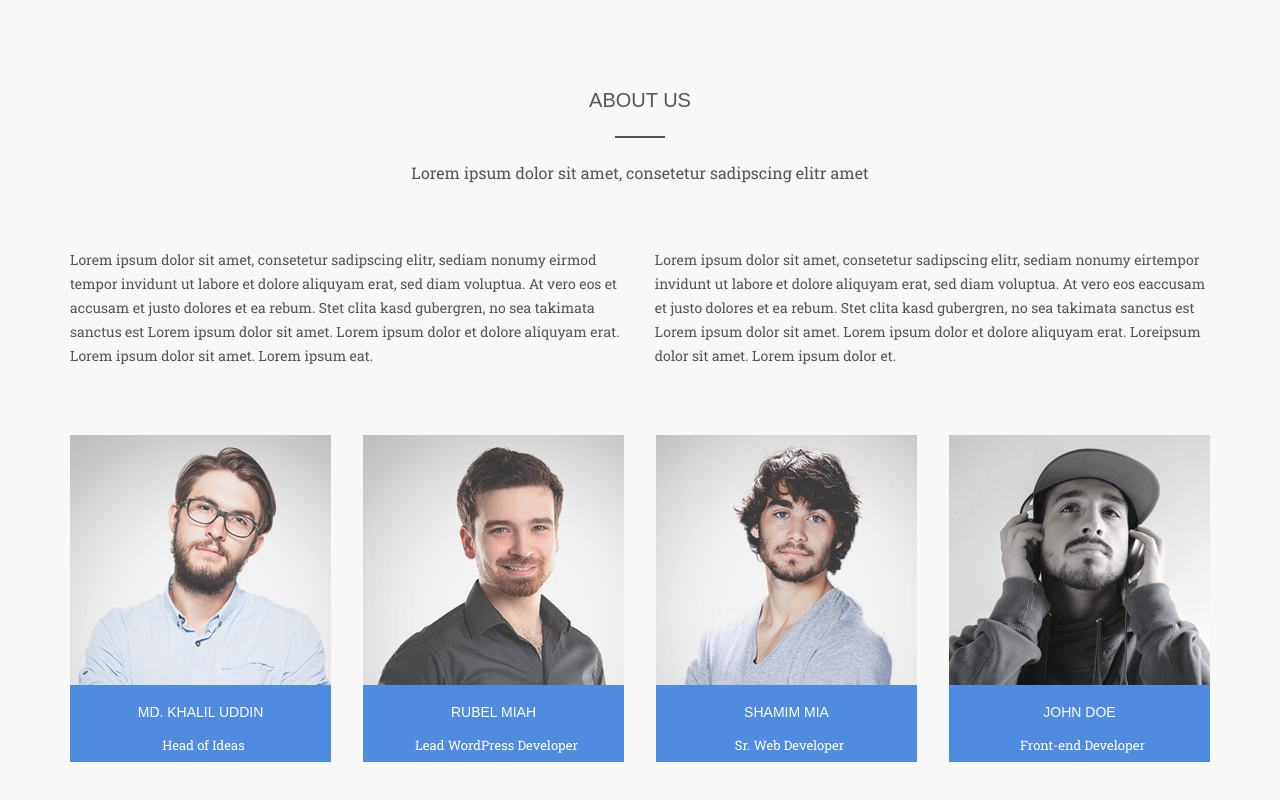
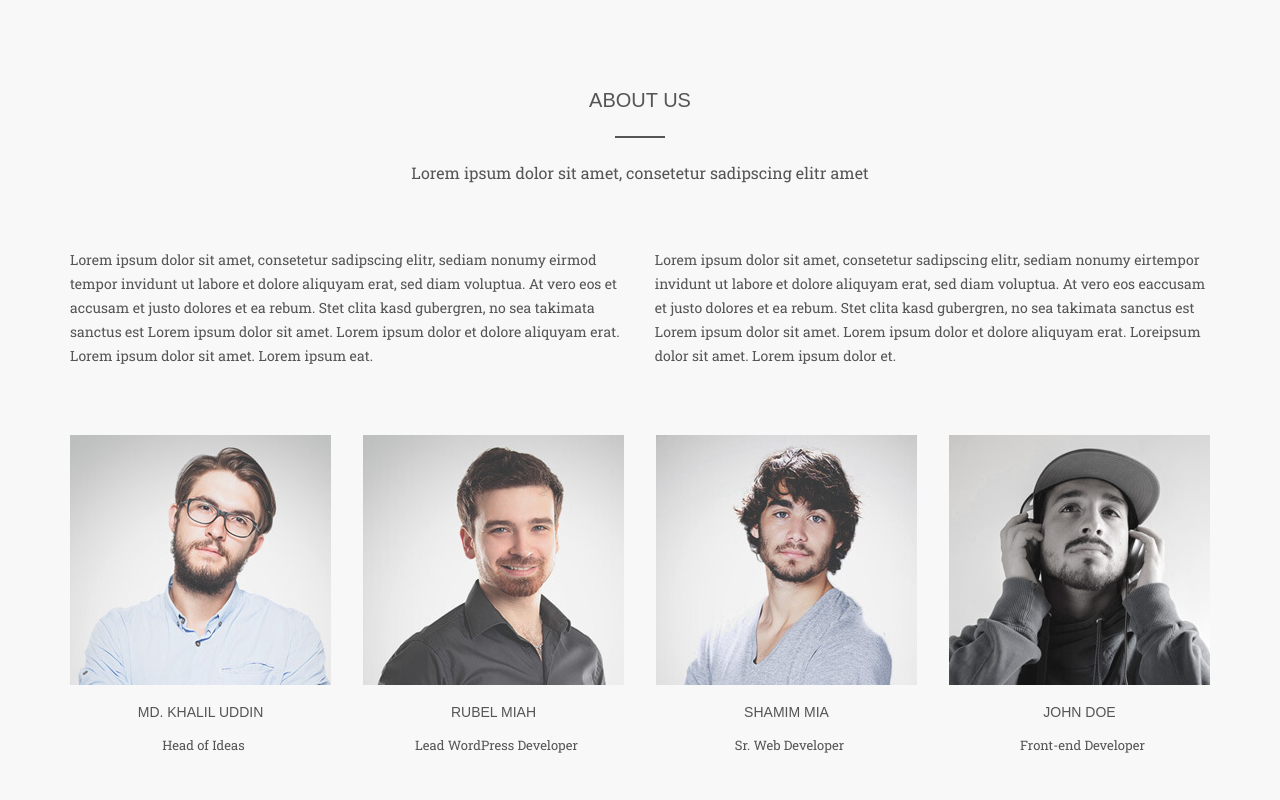
Before and after one commit to Evgeniy-92/Startup, a plain HTML site: page index.html in a window 1280 px wide. Shown: the part 1387-2187 px from the top of the page. Drawn offline with nearby package versions, Linux system fonts and the light colour scheme; files whose address does not match are found by name.

Commit message:
3 sections ready new

```diff
--- a/css/main.css
+++ b/css/main.css
@@ -168,7 +168,8 @@
 .team .member {
     text-align: center;
     padding-bottom: 10px;
-    background-color: #4F8BDF;
+    max-width: 264px;
+
 }
 
 .member-photo {
@@ -184,11 +185,6 @@
     margin: 0 -16px;
 }
 
-.member {
-    max-width: 264px;
-    color: #fff;
-
-}
 
 .member-photo {
     width: 100%;
```
